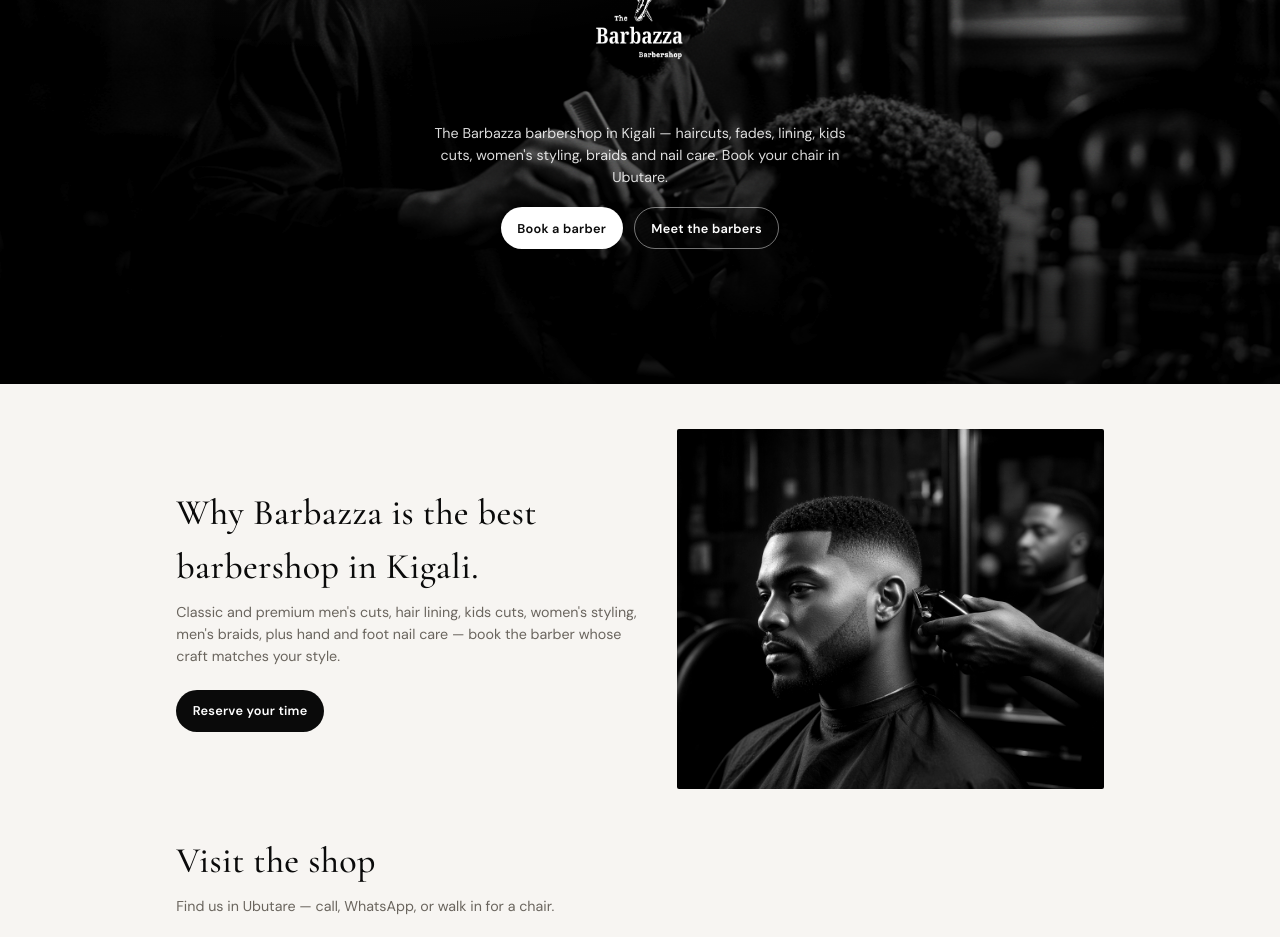
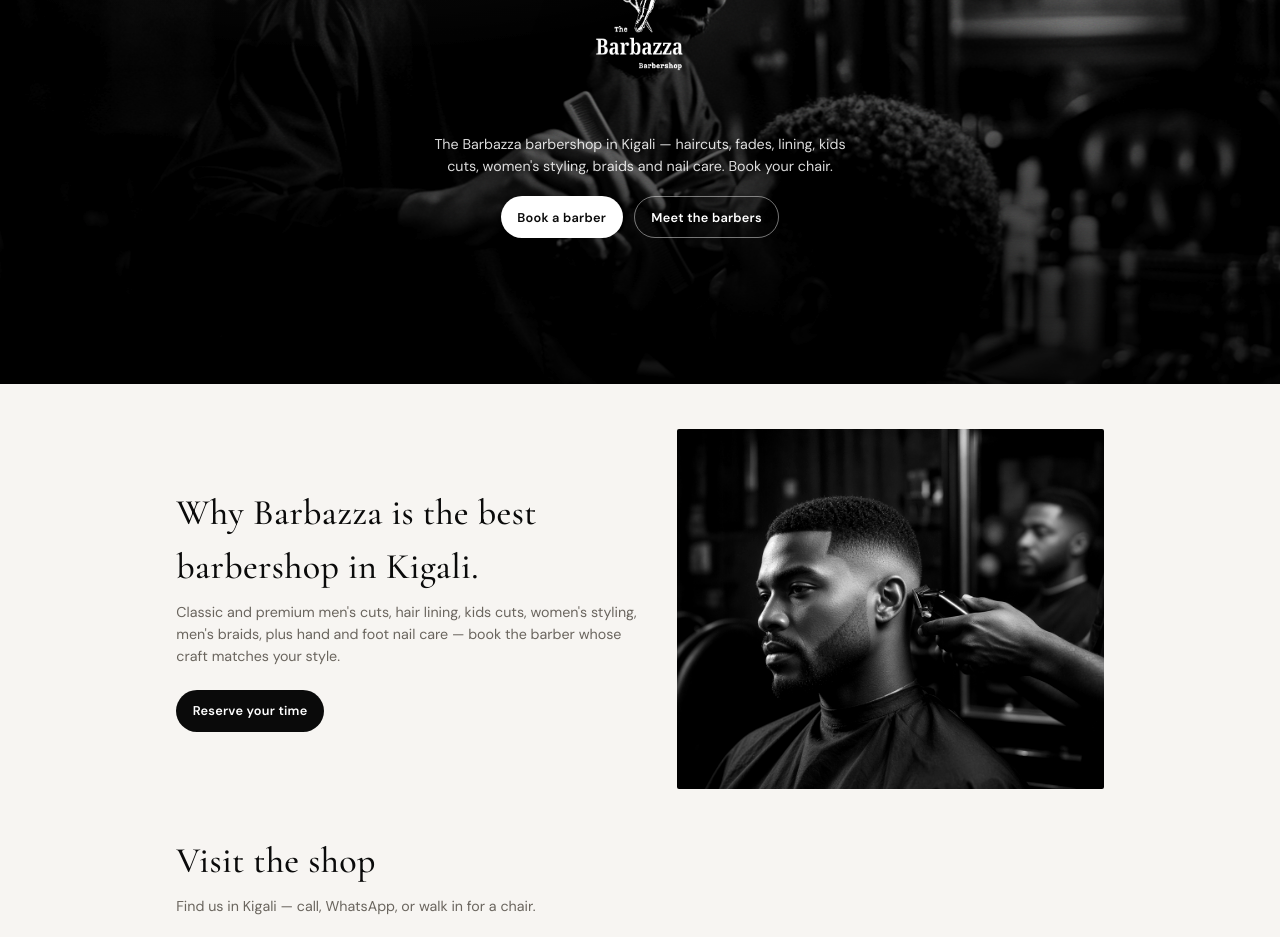
Before and after one commit to ngamijex/The-Barbazza-Pro, a Next.js app in the folder frontend/: page / in a window 1280 px wide. Shown: the part 240-1177 px from the top of the page. Built offline with nearby package versions, Linux system fonts and the light colour scheme; no server answers; sample sign-in values are in the browser's storage.

Commit message:
Drop Ubutare from public SEO copy and say Kigali only.
Keep the brand-led description focused on the city name people actually search.

```diff
--- a/frontend/app/layout.tsx
+++ b/frontend/app/layout.tsx
@@ -9,7 +9,7 @@ export const metadata: Metadata = {
     template: "%s | Barbazza",
   },
   description:
-    "The Barbazza barbershop in Kigali — the best spot in Ubutare for sharp men's cuts, fades, lining, kids cuts, women's styling, braids and nail care. Book your barber online.",
+    "The Barbazza barbershop in Kigali — sharp men's cuts, fades, lining, kids cuts, women's styling, braids and nail care. Book your barber online.",
   applicationName: "Barbazza",
   keywords: [
     "best barbershop in Kigali",
@@ -18,7 +18,6 @@ export const metadata: Metadata = {
     "Barbazza",
     "haircut Kigali",
     "fade Kigali",
-    "barber Ubutare",
     "beard grooming Kigali",
     "book a barber Kigali",
     "THE BARBAZZA BARBERSHOP",
@@ -31,14 +30,14 @@ export const metadata: Metadata = {
     siteName: "THE BARBAZZA BARBERSHOP",
     title: "Best Barbershop in Kigali | Barbazza",
     description:
-      "The Barbazza barbershop in Kigali — sharp men's cuts, fades, lining, kids cuts, women's styling, braids and nail care in Ubutare. Book your barber online.",
+      "The Barbazza barbershop in Kigali — sharp men's cuts, fades, lining, kids cuts, women's styling, braids and nail care. Book your barber online.",
     images: [{ url: "/og-image.png", width: 512, height: 512, alt: "The Barbazza barbershop in Kigali" }],
   },
   twitter: {
     card: "summary",
     title: "Best Barbershop in Kigali | Barbazza",
     description:
-      "The Barbazza barbershop in Kigali — sharp men's cuts, fades, lining, kids cuts, women's styling, braids and nail care in Ubutare. Book your barber online.",
+      "The Barbazza barbershop in Kigali — sharp men's cuts, fades, lining, kids cuts, women's styling, braids and nail care. Book your barber online.",
     images: ["/og-image.png"],
   },
   appleWebApp: {
@@ -105,7 +104,7 @@ export default function RootLayout({ children }: { children: React.ReactNode })
                 addressCountry: "RW",
               },
               description:
-                "The Barbazza barbershop in Kigali — haircuts, fades, lining, kids cuts, women's styling, braids and nail care in Ubutare.",
+                "The Barbazza barbershop in Kigali — haircuts, fades, lining, kids cuts, women's styling, braids and nail care.",
               areaServed: "Kigali",
               slogan: "The Barbazza barbershop in Kigali",
               makesOffer: [
--- a/frontend/app/page.tsx
+++ b/frontend/app/page.tsx
@@ -60,7 +60,7 @@ export default function PublicHomePage() {
             transition={{ duration: 0.65, delay: reduceMotion ? 0 : 0.28, ease: [0.22, 1, 0.36, 1] }}
           >
             The Barbazza barbershop in Kigali — haircuts, fades, lining, kids cuts, women&apos;s styling, braids and
-            nail care. Book your chair in Ubutare.
+            nail care. Book your chair.
           </motion.p>
 
           <motion.div
@@ -98,7 +98,7 @@ export default function PublicHomePage() {
 
       <section className="public-section" style={{ paddingTop: 0 }}>
         <h2>Visit the shop</h2>
-        <p className="lede">Find us in Ubutare — call, WhatsApp, or walk in for a chair.</p>
+        <p className="lede">Find us in Kigali — call, WhatsApp, or walk in for a chair.</p>
         <div className="shop-contact">
           <a className="shop-contact-card" href={shop.mapsUrl} target="_blank" rel="noreferrer">
             <span className="shop-contact-label">Location</span>
```
Also changed, not shown: frontend/public/manifest.webmanifest.
